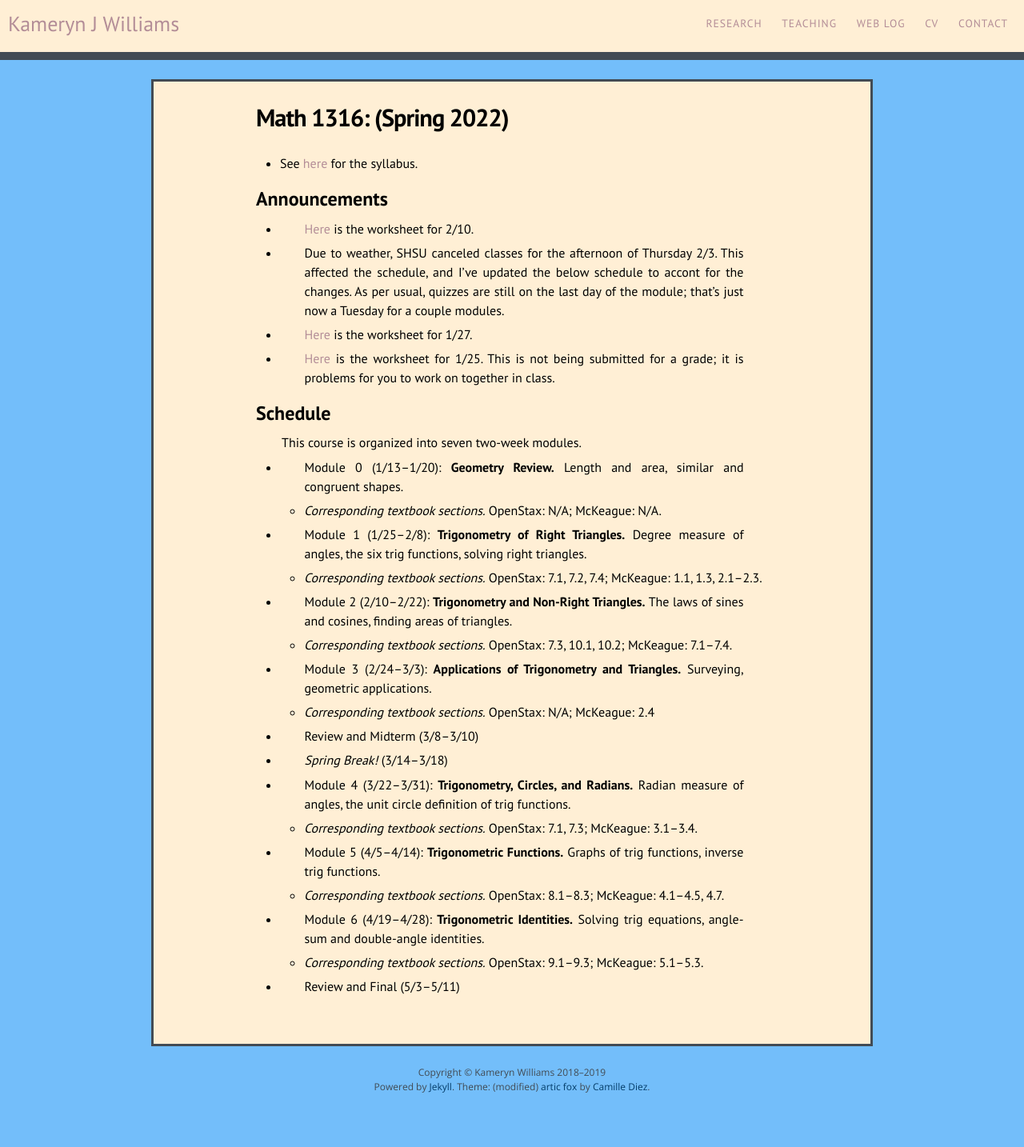
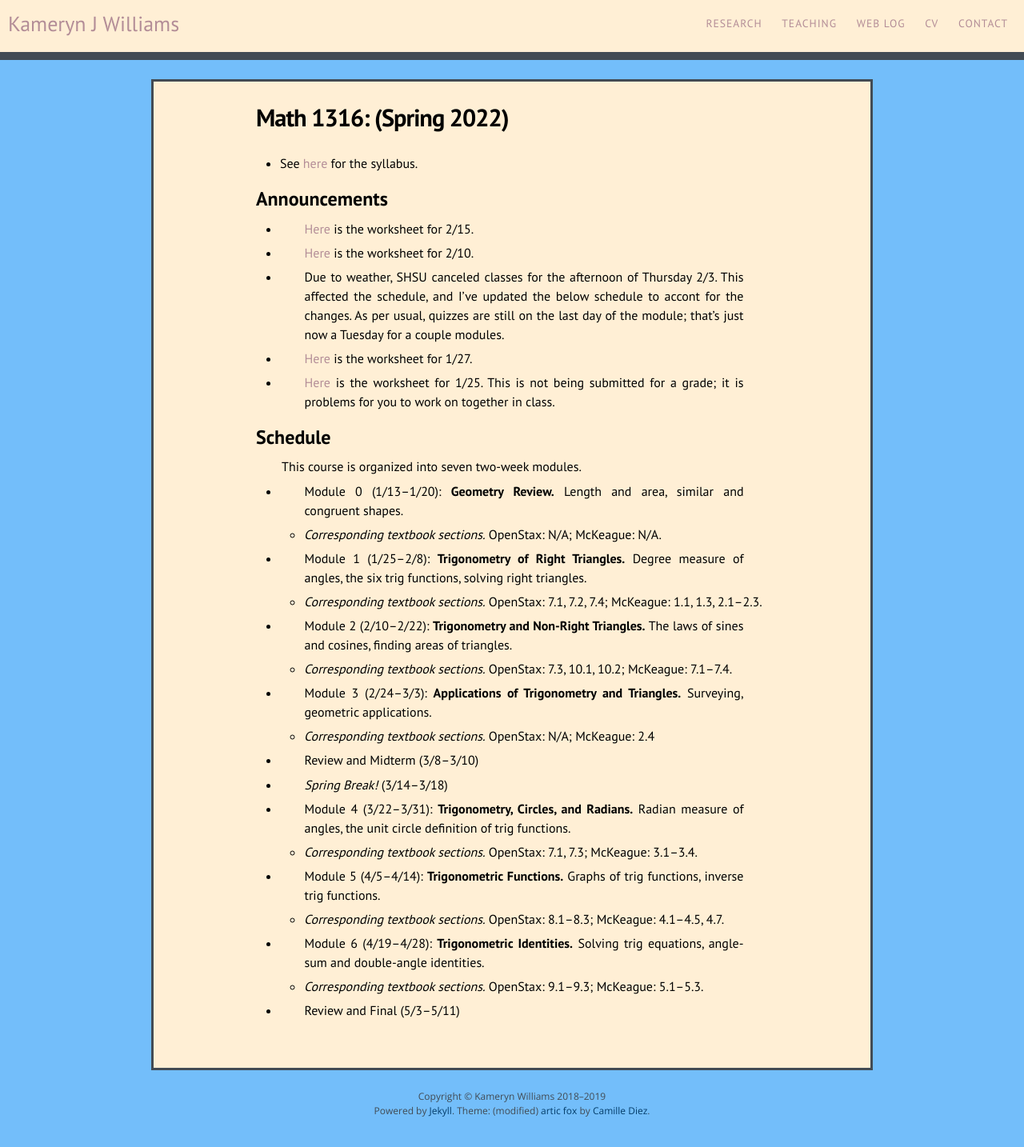
Before and after one commit to kamerynjw/kamerynjw.github.io, a Jekyll site: the page built from teaching/2022/math1316.md, in a window 1280 px wide. Shown: the whole page at 80% size. Built offline with Jekyll 4.4.1, drawn with Linux system fonts in a browser that asks for light colours; nearby versions of some CDN libraries; before the commit the page ends 1404 px from its top, so only the background shows below that.

Commit message:
and another ork sheet

```diff
--- a/teaching/2022/math1316.md
+++ b/teaching/2022/math1316.md
@@ -10,6 +10,8 @@ permalink: /teaching/2022/math1316/
 
 Announcements
 -------------
+
+* [Here]({{ page.url }}ws2-15.pdf) is the worksheet for 2/15.
 
 * [Here]({{ page.url }}ws2-10.pdf) is the worksheet for 2/10.
 
```
Also changed, not shown: 1 other file.
